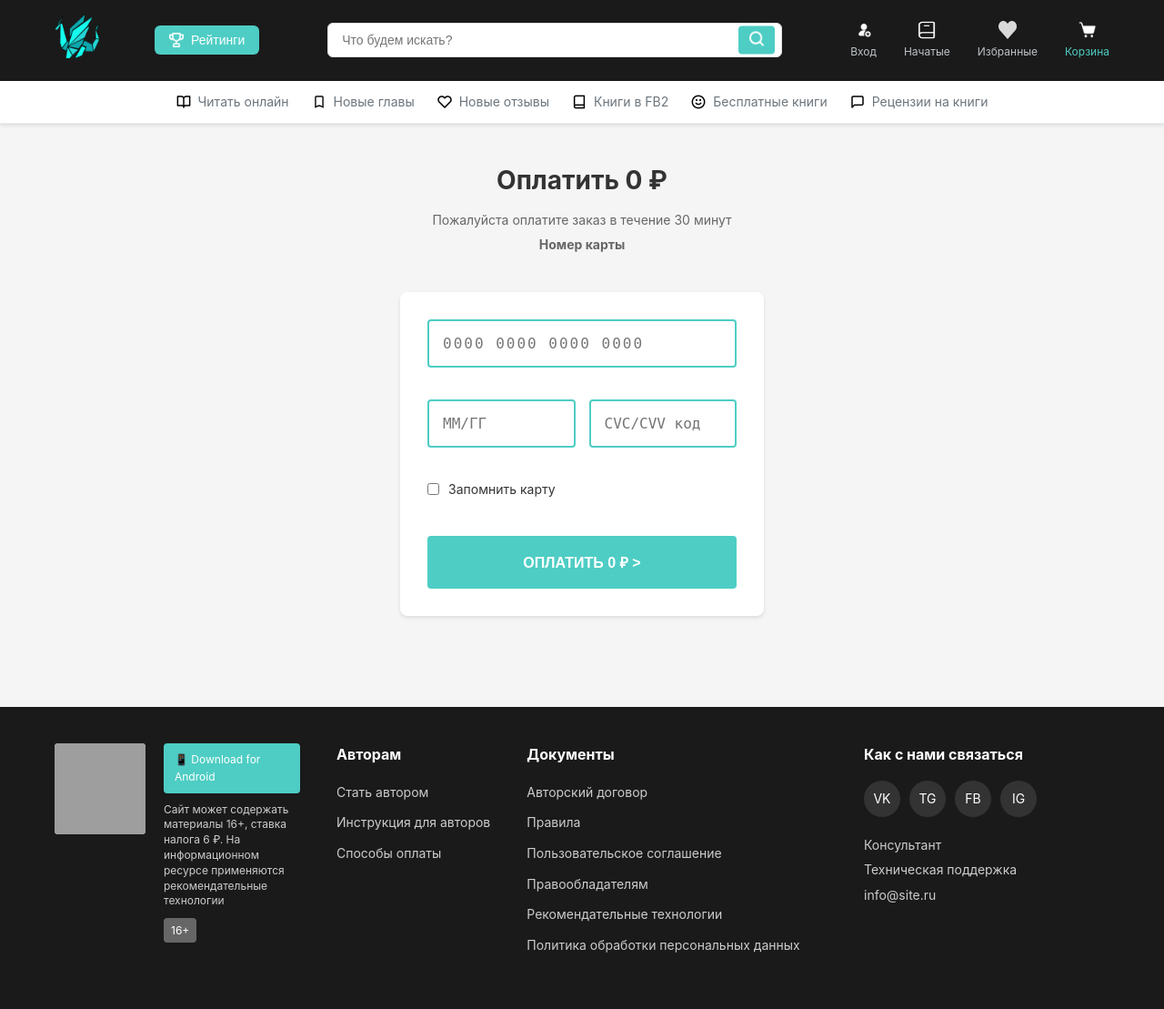
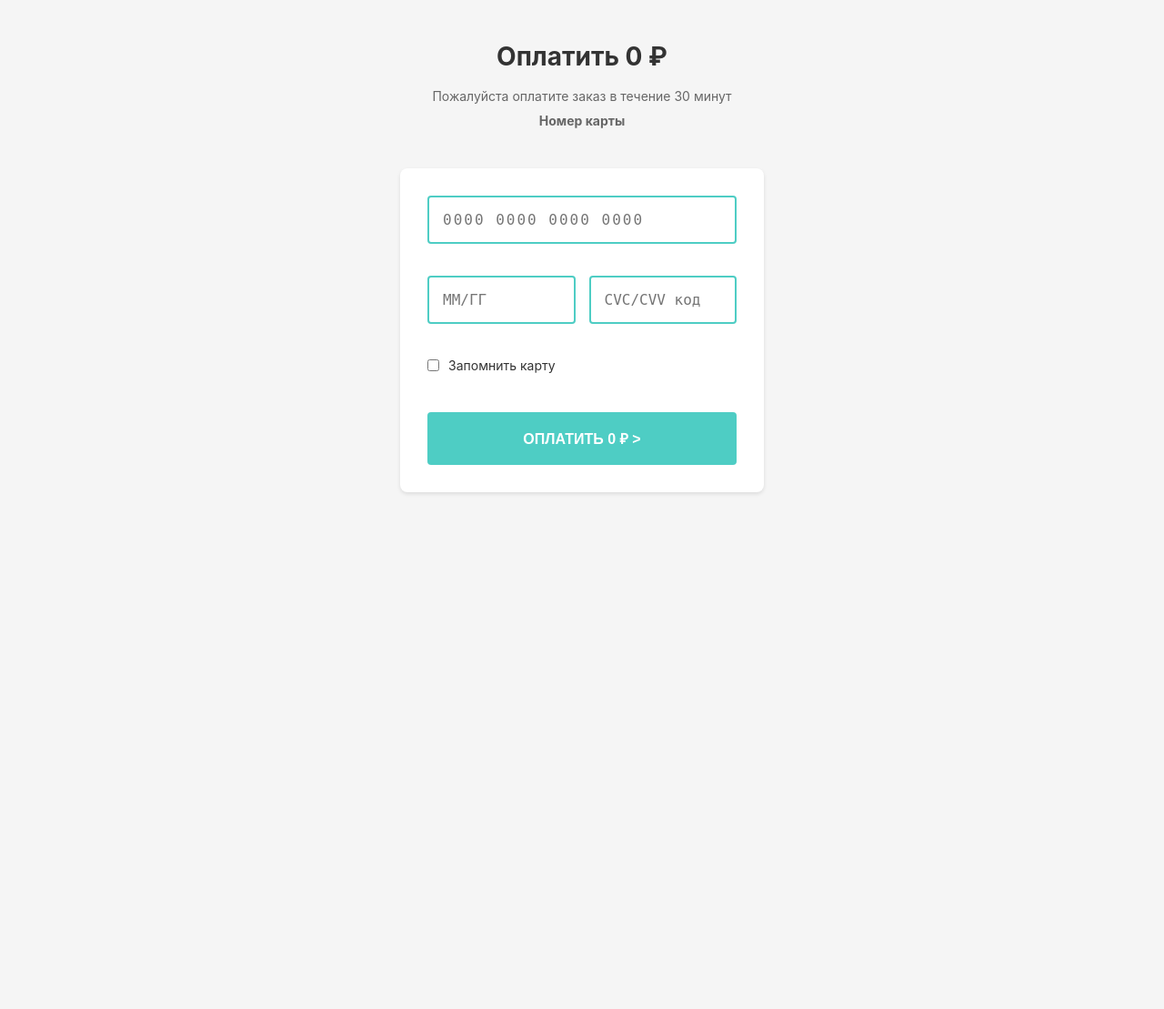
Before and after one commit to platon453/php_basket, a PHP site: page /my_good_front/frame11.html in a window 1280 px wide. Shown: the whole page at 91% size. After the commit the page ends 543 px from the top, so only its background shows below. Run offline with PHP 8.4, Linux system fonts and the light colour scheme; grey boxes are pictures that could not be loaded.

Commit message:
Первая логиики оформления заказа
Рабочая версия но без сохранения данных пока что

```diff
--- a/my_good_front/frame11.html
+++ b/my_good_front/frame11.html
@@ -7,71 +7,6 @@
     <link rel="stylesheet" href="styles.css">
 </head>
 <body>
-    <header class="header">
-    <div class="header-top">
-        <div class="logo">
-            <img src="img/Лого сайта.png" alt="Логотип">
-        </div>
-        <button class="ratings-btn">
-            <img src="img/Рейтинги.png" alt="Рейтинги">
-            Рейтинги
-        </button>
-        <div class="search-container">
-            <input type="text" placeholder="Что будем искать?" class="search-input">
-            <button class="search-btn">
-                <img src="img/Искать.png" alt="Поиск">
-            </button>
-        </div>
-        <div class="user-actions">
-            <a href="#" class="user-item">
-                <img src="img/Вход.png" alt="Вход">
-                <span>Вход</span>
-            </a>
-            <a href="#" class="user-item">
-                <img src="img/Начатые.png" alt="Начатые">
-                <span>Начатые</span>
-            </a>
-            <a href="#" class="user-item">
-                <img src="img/Избранное.png" alt="Избранные">
-                <span>Избранные</span>
-            </a>
-            <a href="#" class="user-item active">
-                <img src="img/Корзина.png" alt="Корзина">
-                <span>Корзина</span>
-            </a>
-        </div>
-    </div>
-
-    <div class="nav-container">
-        <nav class="nav">
-            <a href="#" class="nav-item">
-                <img src="img/Читать онлайн.png" alt="">
-                Читать онлайн
-            </a>
-            <a href="#" class="nav-item">
-                <img src="img/Новые главы.png" alt="">
-                Новые главы
-            </a>
-            <a href="#" class="nav-item">
-                <img src="img/Новые отзывы.png" alt="">
-                Новые отзывы
-            </a>
-            <a href="#" class="nav-item">
-                <img src="img/Книги в FB2.png" alt="">
-                Книги в FB2
-            </a>
-            <a href="#" class="nav-item">
-                <img src="img/Бесплатные книги.png" alt="">
-                Бесплатные книги
-            </a>
-            <a href="#" class="nav-item">
-                <img src="img/Рецензии на книги.png" alt="">
-                Рецензии на книги
-            </a>
-        </nav>
-    </div>
-</header>
-
     <main class="main">
         <div class="container">
             <div class="payment-container">
@@ -105,57 +40,5 @@
             </div>
         </div>
     </main>
-
-    <footer class="footer">
-        <div class="container">
-            <div class="footer-content">
-                <div class="footer-left">
-                    <div class="qr-section">
-                        <img src="/placeholder.svg?height=100&width=100" alt="QR Code" class="qr-code">
-                        <div class="app-info">
-                            <div class="app-badge">📱 Download for Android</div>
-                            <p>Сайт может содержать материалы 16+, ставка налога 6 ₽. На информационном ресурсе применяются рекомендательные технологии</p>
-                            <div class="age-rating">16+</div>
-                        </div>
-                    </div>
-                </div>
-                <div class="footer-center">
-                    <div class="footer-column">
-                        <h4>Авторам</h4>
-                        <ul>
-                            <li><a href="#">Стать автором</a></li>
-                            <li><a href="#">Инструкция для авторов</a></li>
-                            <li><a href="#">Способы оплаты</a></li>
-                        </ul>
-                    </div>
-                    <div class="footer-column">
-                        <h4>Документы</h4>
-                        <ul>
-                            <li><a href="#">Авторский договор</a></li>
-                            <li><a href="#">Правила</a></li>
-                            <li><a href="#">Пользовательское соглашение</a></li>
-                            <li><a href="#">Правообладателям</a></li>
-                            <li><a href="#">Рекомендательные технологии</a></li>
-                            <li><a href="#">Политика обработки персональных данных</a></li>
-                        </ul>
-                    </div>
-                </div>
-                <div class="footer-right">
-                    <h4>Как с нами связаться</h4>
-                    <div class="social-links">
-                        <a href="#" class="social-link">VK</a>
-                        <a href="#" class="social-link">TG</a>
-                        <a href="#" class="social-link">FB</a>
-                        <a href="#" class="social-link">IG</a>
-                    </div>
-                    <div class="contact-info">
-                        <p>Консультант</p>
-                        <p>Техническая поддержка</p>
-                        <p>info@site.ru</p>
-                    </div>
-                </div>
-            </div>
-        </div>
-    </footer>
 </body>
 </html>
```
Also changed, not shown: api.php (+9 -0 lines), css/styles.css (+19 -3 lines), js/script.js (+121 -22 lines), order_success.html (added, +11 -0 lines), payment_modal.html (added, +29 -0 lines).
